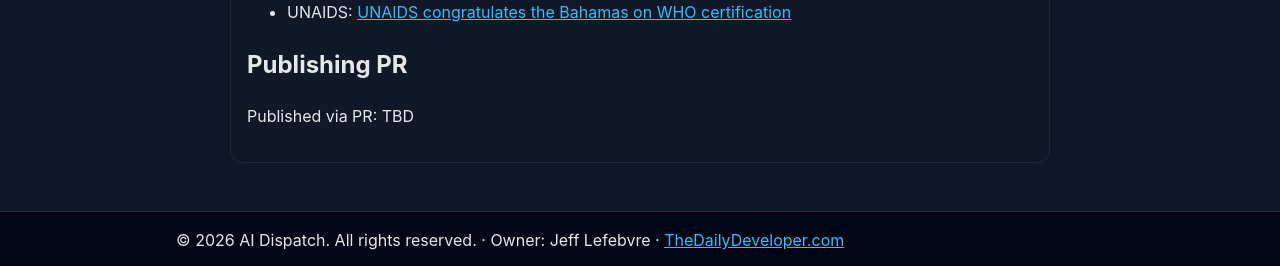
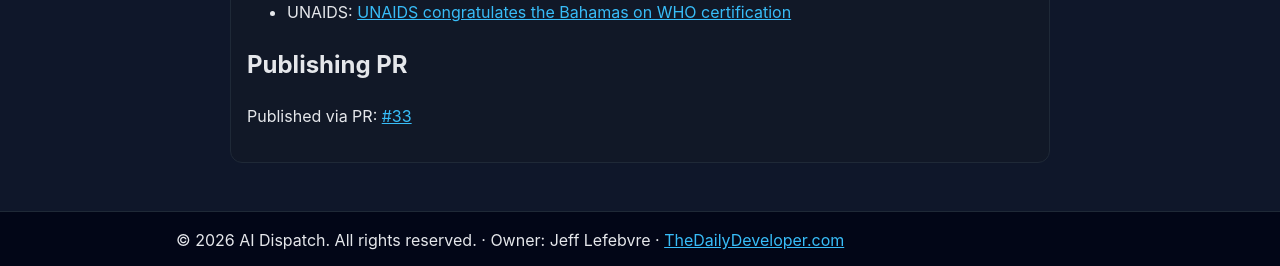
Before and after one commit to thestamp/Static-ai-articles, a Jekyll site: the page built from articles/2026-04-23-bahamas-who-certification-mother-to-child-hiv.md, in a window 1280 px wide. Shown: the part 855-1121 px from the top of the page. Built offline with Jekyll 4.4.1, drawn with Linux system fonts in a browser that asks for light colours.

Commit message:
Backfill published PR URL in article

```diff
--- a/articles/2026-04-23-bahamas-who-certification-mother-to-child-hiv.md
+++ b/articles/2026-04-23-bahamas-who-certification-mother-to-child-hiv.md
@@ -7,7 +7,7 @@
 category: "breaking-news"
 status: "published"
 permalink: "/articles/2026-04-23-bahamas-who-certification-mother-to-child-hiv/"
-published_pr_url: "TBD"
+published_pr_url: "https://github.com/thestamp/Static-ai-articles/pull/33"
 ---
 
 # WHO Certifies The Bahamas for Eliminating Mother-to-Child HIV Transmission
@@ -26,4 +26,4 @@
 
 ## Publishing PR
 
-Published via PR: TBD
+Published via PR: [#33](https://github.com/thestamp/Static-ai-articles/pull/33)
```
